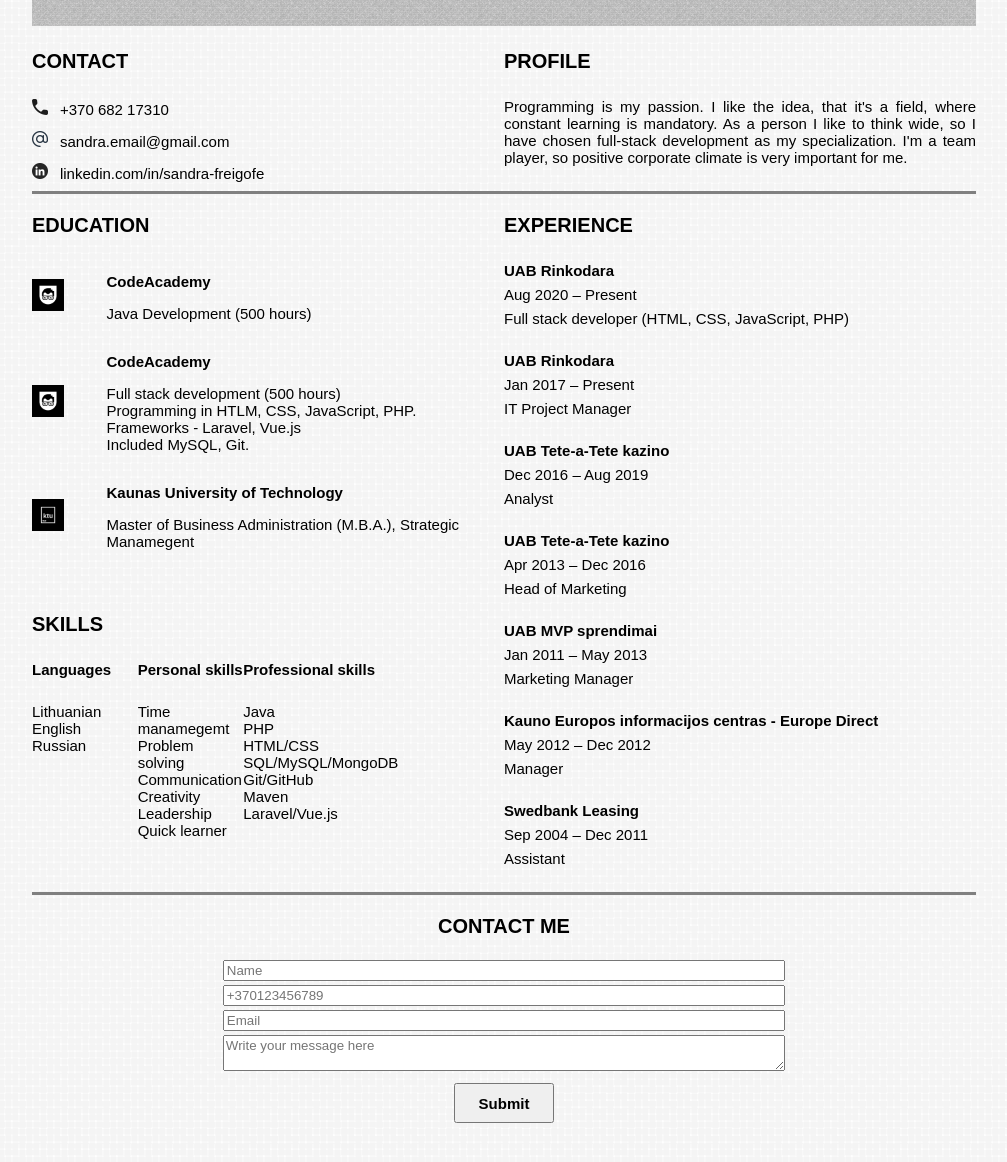
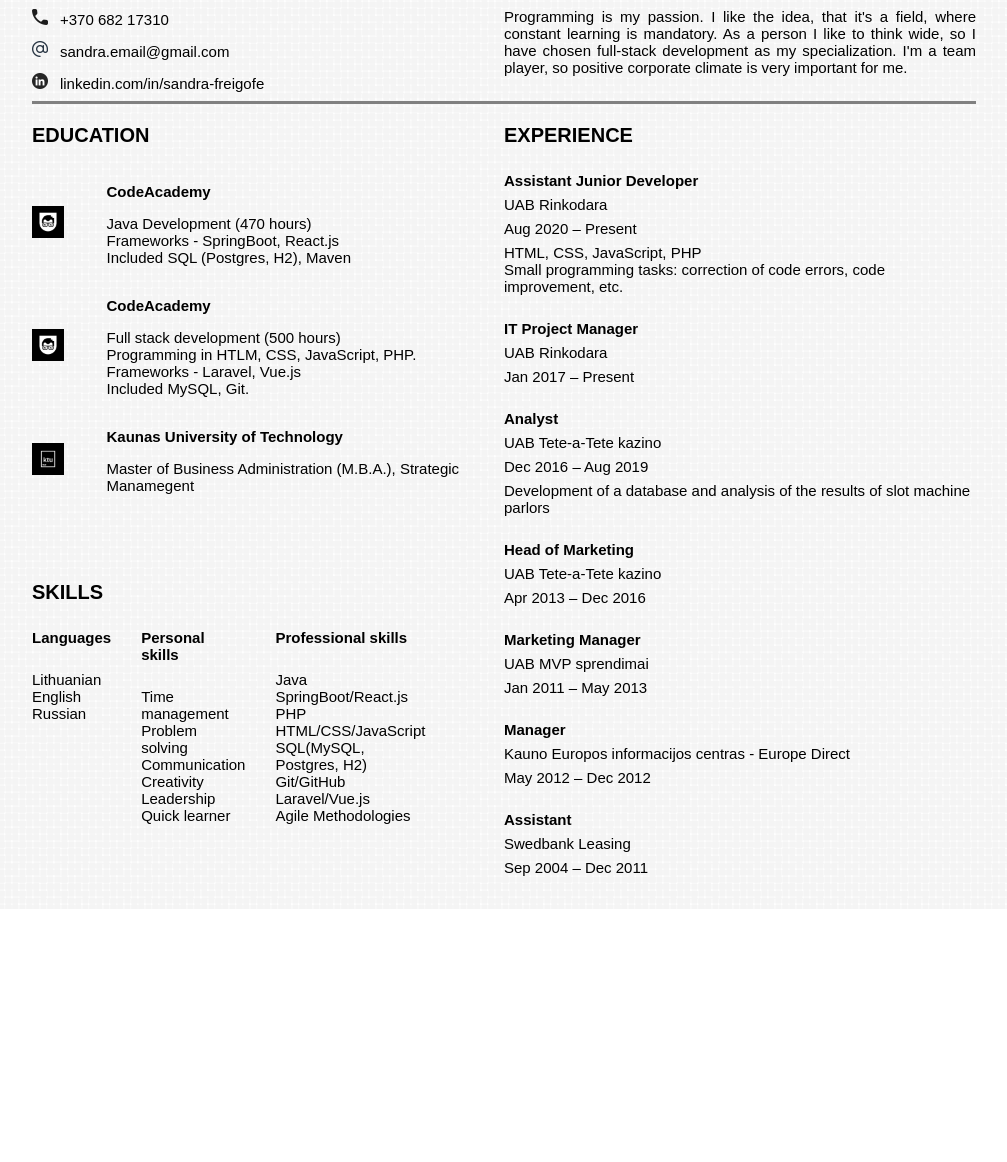
Before and after one commit to SandraFre/CV, a plain HTML site: page index.html in a window 1280 px wide. Shown: the part 322-1484 px from the top of the page, without its empty margins (136-1143 px from the left). After the commit the page ends 1231 px from the top, so only its background shows below. Drawn offline with Linux system fonts and the light colour scheme; a web font is replaced by a local one.

Commit message:
some minor style changes

```diff
--- a/css/style.css
+++ b/css/style.css
@@ -17,8 +17,8 @@ header {
 }
 
 .photo {
-    width: 30vh;
-    height: 30vh;
+    width: 150px;
+    height: 150px;
     overflow: hidden;
     display: flex;
     float: right;
@@ -241,6 +241,10 @@ footer {
     margin-bottom: 0;
 }
 
+.mr-20{
+    margin-right: 30px;
+}
+
 /* Extra small devices (phones, 600px and down) */
 @media only screen and (max-width: 600px) {
     body {
--- a/index.html
+++ b/index.html
@@ -16,7 +16,7 @@
     <header>
         <div class="title">
             <h1>SANDRA FREIGOFĖ</h1>
-            <h2>Java Software Developer</h2>
+            <h2>Full-stack Java Developer</h2>
         </div>
         <div class="photo">
             <img src="./img/foto.jpg">
@@ -38,7 +38,7 @@
             </div>
             <div>
                 <img class="icon" src="./img/icons/linkedin.png">
-                <h5 class="icon-text regular"><a href="https://github.com/SandraFre">linkedin.com/in/sandra-freigofe</a></h5>
+                <h5 class="icon-text regular"><a href="https://www.linkedin.com/in/sandra-freigofe/">linkedin.com/in/sandra-freigofe</a></h5>
             </div>
         </div>
         <div class="profile">
@@ -63,7 +63,11 @@
                     <h5 class="icon-text">CodeAcademy</h5>
                 </div>
                 <div class="edu-text-1 icon-text">
-                    <h5 class="icon-text regular">Java Development (500 hours)</h5>
+                    <h5 class="icon-text regular">
+                        Java Development (470 hours)<br>
+                        Frameworks - SpringBoot, React.js<br>
+                        Included SQL (Postgres, H2), Maven
+                    </h5>
                 </div>
                 <div class="edu-logo-2 vertical-center">
                     <img src="./img/icons/code-academy.jpg" class="icon icon-edu">
@@ -94,39 +98,41 @@
                 <h3>EXPERIENCE</h3>
             </div>
             <div>
-                <h5 class="no-margin-bottom">UAB Rinkodara</h5>
+                <h5 class="no-margin-bottom">Assistant Junior Developer</h5>
+                <h5 class="margin-top-7px no-margin-bottom regular">UAB Rinkodara</h5>
                 <h5 class="margin-top-7px no-margin-bottom regular">Aug 2020 – Present</h5>
-                <h5 class="margin-top-7px regular">Full stack developer (HTML, CSS, JavaScript, PHP)</h5>
+                <h5 class="margin-top-7px regular">HTML, CSS, JavaScript, PHP<br> Small programming tasks: correction of code errors, code improvement, etc.</h5>
             </div>
             <div>
-                <h5 class="no-margin-bottom">UAB Rinkodara</h5>
-                <h5 class="margin-top-7px no-margin-bottom regular">Jan 2017 – Present</h5>
-                <h5 class="margin-top-7px regular">IT Project Manager</h5>
+                <h5 class="no-margin-bottom">IT Project Manager</h5>
+                <h5 class="margin-top-7px no-margin-bottom regular">UAB Rinkodara</h5>
+                <h5 class="margin-top-7px regular">Jan 2017 – Present</h5>
             </div>
             <div>
-                <h5 class="no-margin-bottom">UAB Tete-a-Tete kazino</h5>
+                <h5 class="no-margin-bottom">Analyst</h5>
+                <h5 class="margin-top-7px no-margin-bottom regular">UAB Tete-a-Tete kazino</h5>
                 <h5 class="margin-top-7px no-margin-bottom regular">Dec 2016 – Aug 2019</h5>
-                <h5 class="margin-top-7px regular">Analyst</h5>
+                <h5 class="margin-top-7px regular">Development of a database and analysis of the results of slot machine parlors</h5>
             </div>
             <div>
-                <h5 class="no-margin-bottom">UAB Tete-a-Tete kazino</h5>
-                <h5 class="margin-top-7px no-margin-bottom regular">Apr 2013 – Dec 2016</h5>
-                <h5 class="margin-top-7px regular">Head of Marketing</h5>
+                <h5 class="no-margin-bottom">Head of Marketing</h5>
+                <h5 class="margin-top-7px no-margin-bottom regular">UAB Tete-a-Tete kazino</h5>
+                <h5 class="margin-top-7px regular">Apr 2013 – Dec 2016</h5>
             </div>
             <div>
-                <h5 class="no-margin-bottom">UAB MVP sprendimai</h5>
-                <h5 class="margin-top-7px no-margin-bottom regular">Jan 2011 – May 2013</h5>
-                <h5 class="margin-top-7px regular">Marketing Manager</h5>
+                <h5 class="no-margin-bottom">Marketing Manager</h5>
+                <h5 class="margin-top-7px no-margin-bottom regular">UAB MVP sprendimai</h5>
+                <h5 class="margin-top-7px regular">Jan 2011 – May 2013</h5>
             </div>
             <div>
-                <h5 class="no-margin-bottom">Kauno Europos informacijos centras - Europe Direct</h5>
-                <h5 class="margin-top-7px no-margin-bottom regular">May 2012 – Dec 2012</h5>
-                <h5 class="margin-top-7px regular">Manager</h5>
+                <h5 class="no-margin-bottom">Manager</h5>
+                <h5 class="margin-top-7px no-margin-bottom regular">Kauno Europos informacijos centras - Europe Direct</h5>
+                <h5 class="margin-top-7px regular">May 2012 – Dec 2012</h5>
             </div>
             <div>
-                <h5 class="no-margin-bottom">Swedbank Leasing</h5>
-                <h5 class="margin-top-7px no-margin-bottom regular">Sep 2004 – Dec 2011</h5>
-                <h5 class="margin-top-7px regular">Assistant</h5>
+                <h5 class="no-margin-bottom">Assistant</h5>
+                <h5 class="margin-top-7px no-margin-bottom regular">Swedbank Leasing</h5>
+                <h5 class="margin-top-7px regular">Sep 2004 – Dec 2011</h5>
             </div>
         </div>
         <div class="skills">
@@ -134,7 +140,7 @@
                 <h3 class="no-margin-bottom">SKILLS</h3>
             </div>
             <div class="skill-grid">
-                <div class="skill-lang">
+                <div class="skill-lang mr-20">
                     <h5> Languages</h5>
                     <h5 class="regular">
                         Lithuanian<br>
@@ -142,10 +148,10 @@
                         Russian
                     </h5>
                 </div>
-                <div class="skill-pers">
+                <div class="skill-pers mr-20">
                     <h5> Personal skills</h5>
                     <h5 class="regular">
-                        Time manamegemt<br>
+                        Time management<br>
                         Problem solving<br>
                         Communication<br>
                         Creativity<br>
@@ -153,23 +159,24 @@
                         Quick learner<br>
                     </h5>
                 </div>
-                <div class="skill-prof">
+                <div class="skill-prof mr-20">
                     <h5> Professional skills</h5>
                     <h5 class="regular">
                         Java<br>
+                        SpringBoot/React.js<br>
                         PHP<br>
-                        HTML/CSS<br>
-                        SQL/MySQL/MongoDB<br>
+                        HTML/CSS/JavaScript<br>
+                        SQL(MySQL, Postgres, H2)<br>
                         Git/GitHub<br>
-                        Maven<br>
-                        Laravel/Vue.js
+                        Laravel/Vue.js<br>
+                        Agile Methodologies
                     </h5>
                 </div>
             </div>
         </div>
     </main>
-    <footer>
-        <div class="contact-us">
+    <!-- <footer> -->
+        <!-- <div class="contact-us">
             <h3>CONTACT ME</h3>
             <form class="form">
                 <input class="form-input" type="text" placeholder="Name">
@@ -179,8 +186,8 @@
                 <button onclick="confirmationMsg()"><h5>Submit</h5></button>
             </form>
 
-        </div>
-    </footer>
+        </div> -->
+    <!-- </footer> -->
 </body>
 <script src="./js/main.js"></script>
 </html>
```
